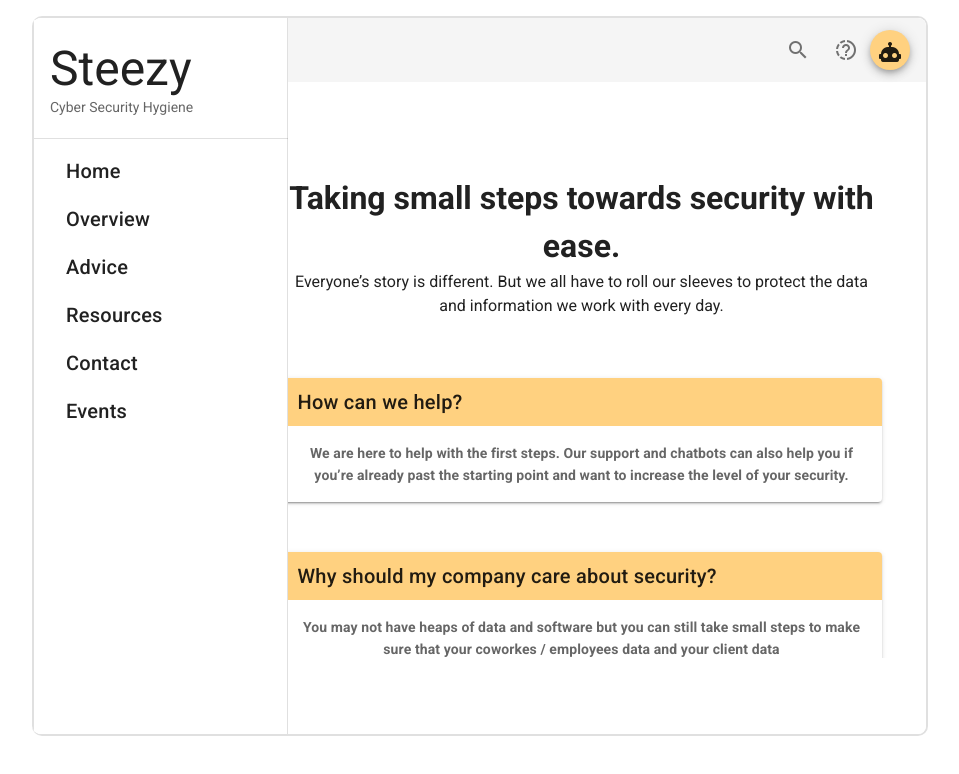
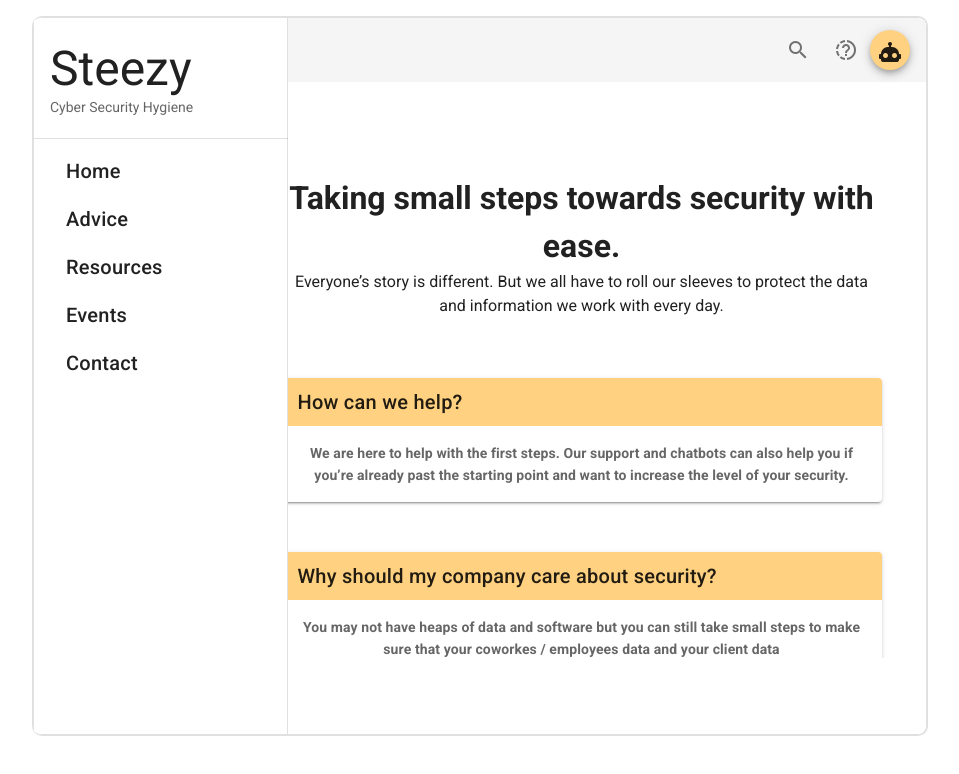
Before and after one commit to IngvarBaranin/G48_steezy, a Vue app: page / in a window 1280 px wide. Shown: the top 774 px of the page, without its empty margins (160-1119 px from the left). Built offline with nearby package versions, Linux system fonts and the light colour scheme.

Commit message:
removed overview, as it's not in use

```diff
--- a/src/components/Sidebar.vue
+++ b/src/components/Sidebar.vue
@@ -24,13 +24,13 @@
 
                 </v-list-item>
             </router-link>
-            <router-link to="/overview">
+            <!--<router-link to="/overview">
                 <v-list-item class="item">
                     <v-list-item-content >
                         <v-list-item-title class="text-h6 my-2 mx-4">Overview</v-list-item-title>
                     </v-list-item-content>
                 </v-list-item>
-            </router-link>
+            </router-link>-->
             <router-link to="/advice">
                 <v-list-item class="item">
                     <v-list-item-content>
@@ -45,17 +45,17 @@
                     </v-list-item-content>
                 </v-list-item>
             </router-link>
+            <router-link to="/events">
+                <v-list-item class="item">
+                    <v-list-item-content>
+                        <v-list-item-title class="text-h6 my-2 mx-4">Events</v-list-item-title>
+                    </v-list-item-content>
+                </v-list-item>
+            </router-link>
             <router-link to="/contact">
                 <v-list-item class="item">
                     <v-list-item-content>
                         <v-list-item-title class="text-h6 my-2 mx-4">Contact</v-list-item-title>
-                    </v-list-item-content>
-                </v-list-item>
-            </router-link>
-            <router-link to="/events">
-                <v-list-item class="item">
-                    <v-list-item-content>
-                        <v-list-item-title class="text-h6 my-2 mx-4">Events</v-list-item-title>
                     </v-list-item-content>
                 </v-list-item>
             </router-link>
--- a/src/router/index.js
+++ b/src/router/index.js
@@ -10,17 +10,17 @@ const routes = [
     name: 'Home',
     component: Home
   },
-  {
+  /*{
     path: '/overview',
     name: 'Overview',
     // route level code-splitting
     // this generates a separate chunk (about.[hash].js) for this route
     // which is lazy-loaded when the route is visited.
-    component: () => import(/* webpackChunkName: "about" */ '../views/Overview.vue')
-  },
+    component: () => import( '../views/Overview.vue')
+},*/
   {
     path: '/advice',
-    name: 'Overview',
+    name: 'Advice',
     // route level code-splitting
     // this generates a separate chunk (about.[hash].js) for this route
     // which is lazy-loaded when the route is visited.
--- a/src/views/Events.vue
+++ b/src/views/Events.vue
@@ -11,7 +11,7 @@
               <v-img
                 class="white--text align-end"
                 height="100px"
-                src="https://cdn.shopify.com/s/files/1/2395/7099/products/23abcc85-ec25-4007-a3cb-cbf6be14498b_900x.progressive.jpg?v=1589539545"
+                src="https://i.imgur.com/QGnlME3.jpg"
               >
                 <v-card-title class="titleshadow">Cyber Security month</v-card-title>
               </v-img>
```
Also changed, not shown: src/views/Overview_notinuse.vue (renamed from src/views/Overview.vue).
